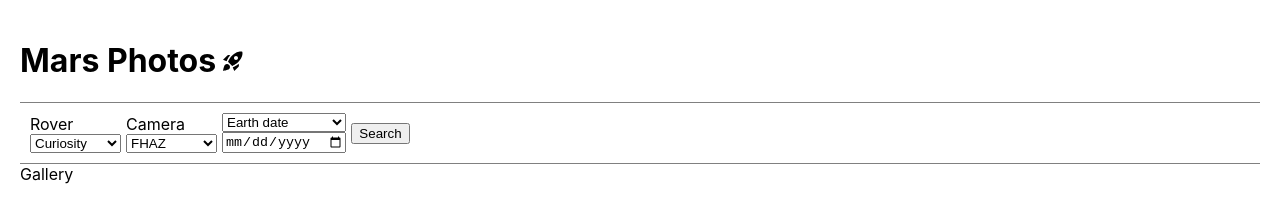
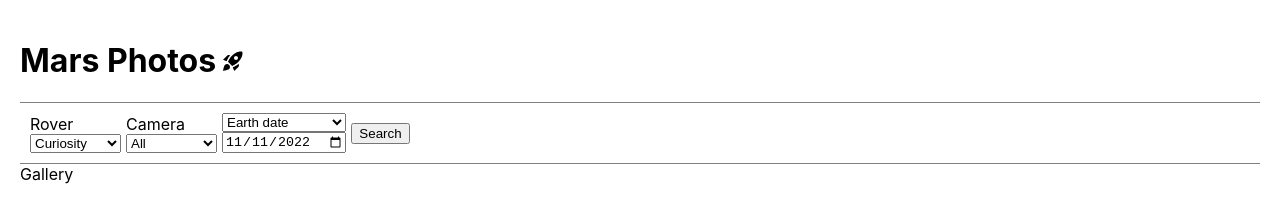
Before and after one commit to juanpabloCamus/test-react-nexosoluciones, a React (Create React App) app: page / in a window 1280 px wide. Shown: the top 203 px of the page. Built offline with nearby package versions, Linux system fonts and the light colour scheme.

Commit message:
add handle change & handle submit

```diff
--- a/src/components/FilterBar.jsx
+++ b/src/components/FilterBar.jsx
@@ -1,8 +1,29 @@
 import React, { useState } from 'react';
+
 import { rovers, cameras } from '../utils/constants';
+import fetchFromApi from '../utils/fetchFromApi';
 
 const FilterBar = () => {
-  const [date, setDate] = useState('Earth');
+  const [dateType, setDateType] = useState('Earth');
+
+  const [search, setSerach] = useState({
+    rover: 'Curiosity',
+    camera: 'All',
+    date: new Date().toISOString().slice(0, 10),
+  });
+
+  const handleChange = (e) => {
+    setSerach({ ...search, [e.target.name]: e.target.value });
+  };
+
+  const handleSubmit = async (e) => {
+    e.preventDefault();
+    const fetch = await fetchFromApi(
+      search.rover,
+      `earth_date=${search.date}&page=1`,
+    );
+    console.log(fetch);
+  };
 
   return (
     <form
@@ -13,10 +34,11 @@ const FilterBar = () => {
         padding: '10px',
         borderBottom: '1px solid grey',
       }}
+      onSubmit={handleSubmit}
     >
       <div style={{ display: 'flex', flexDirection: 'column' }}>
         <label>Rover</label>
-        <select>
+        <select name="rover" onChange={handleChange}>
           {rovers.map((r) => (
             <option>{r}</option>
           ))}
@@ -25,7 +47,7 @@ const FilterBar = () => {
 
       <div style={{ display: 'flex', flexDirection: 'column' }}>
         <label>Camera</label>
-        <select>
+        <select name="camera" onChange={handleChange}>
           {cameras.map((r) => (
             <option>{r}</option>
           ))}
@@ -35,13 +57,22 @@ const FilterBar = () => {
       <div style={{ display: 'flex', flexDirection: 'column' }}>
         <select
           onChange={(e) => {
-            setDate(e.target.value);
+            setDateType(e.target.value);
           }}
         >
           <option value="Earth">Earth date</option>
           <option value="sun">Sun date</option>
         </select>
-        {date === 'Earth' ? <input type="date" /> : <input type="number" />}
+        {dateType === 'Earth' ? (
+          <input
+            onChange={handleChange}
+            type="date"
+            value={search.date}
+            name="date"
+          />
+        ) : (
+          <input type="number" name="date" />
+        )}
       </div>
 
       <button type="submit">Search</button>
--- a/src/utils/constants.js
+++ b/src/utils/constants.js
@@ -1,6 +1,7 @@
 export const rovers = ['Curiosity', 'Opportunity', 'Spirit'];
 
 export const cameras = [
+  'All',
   'FHAZ',
   'RHAZ',
   'MAST',
--- a/src/utils/fetchFromApi.js
+++ b/src/utils/fetchFromApi.js
@@ -4,7 +4,7 @@ const API_KEY = '00RhI8PPVrhzHstBju5mcoaVf5eXlgU3swqtauco';
 
 const fetchFromApi = async (rover, query) => {
   const { data } = await axios.get(
-    `https://api.nasa.gov/mars-photos/api/v1/rovers/${rover}/photos/?api_key=${API_KEY}&${query}`,
+    `https://api.nasa.gov/mars-photos/api/v1/rovers/${rover.toLowerCase()}/photos/?api_key=${API_KEY}&${query}`,
   );
 
   return data;
```
